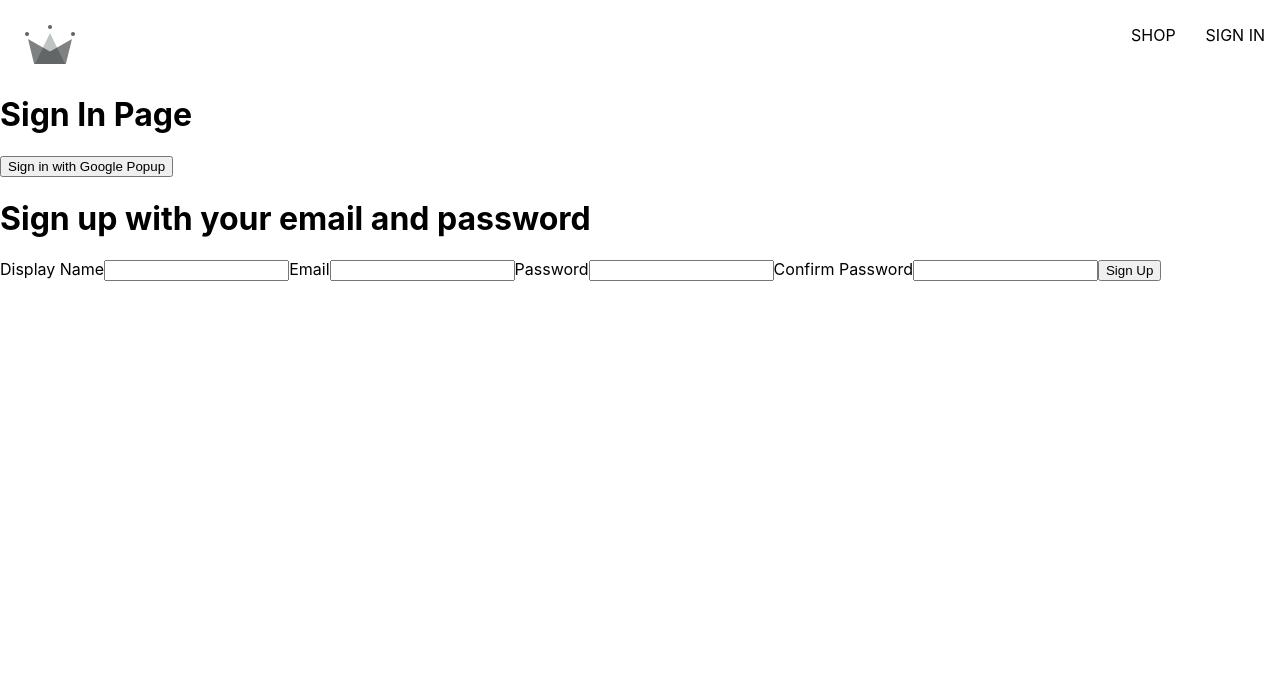
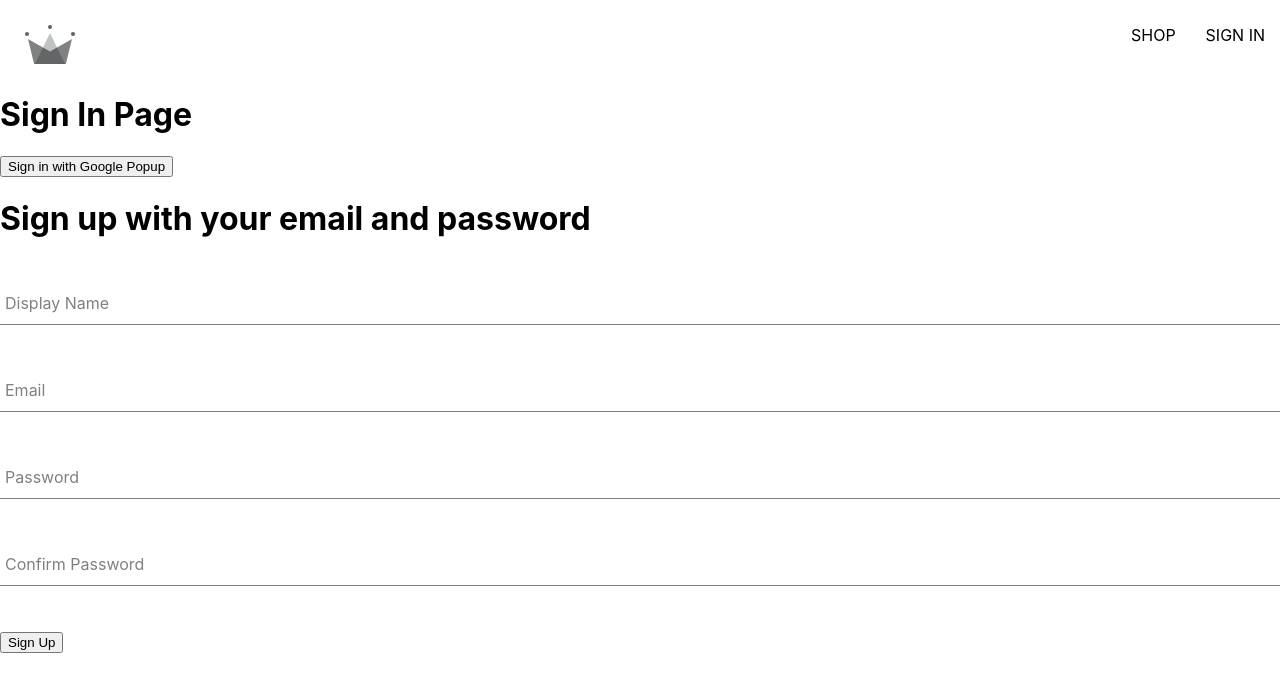
Before and after one commit to shartechs/crwn-clothing-v2, a React (Create React App) app: page /sign-in in a window 1280 px wide. Shown: the top 692 px of the page. Built offline with nearby package versions, Linux system fonts and the light colour scheme; the HTML template or start-up script is replaced by a standard one.

Commit message:
added base FormInput component

```diff
--- /dev/null
+++ b/src/components/FormInput/FormInput.jsx
@@ -0,0 +1,22 @@
+import React from "react";
+import "./FormInput.styles.scss";
+
+function FormInput({ label, ...otherProps }) {
+  return (
+    <div className="group">
+      <input className="form-input" {...otherProps} />
+      {label && (
+        <label
+          className={`${
+            otherProps.value.length ? "shrink" : ""
+          } form-input-label`}
+          htmlFor=""
+        >
+          {label}
+        </label>
+      )}
+    </div>
+  );
+}
+
+export default FormInput;
--- /dev/null
+++ b/src/components/FormInput/FormInput.styles.scss
@@ -0,0 +1,54 @@
+$sub-color: grey;
+$main-color: black;
+
+@mixin shrinkLabel {
+  top: -14px;
+  font-size: 12px;
+  color: $main-color;
+}
+
+.group {
+  position: relative;
+  margin: 45px 0;
+
+  .form-input {
+    background: none;
+    background-color: white;
+    color: $sub-color;
+    font-size: 18px;
+    padding: 10px 10px 10px 5px;
+    display: block;
+    width: 100%;
+    border: none;
+    border-radius: 0;
+    border-bottom: 1px solid $sub-color;
+    margin: 25px 0;
+
+    &:focus {
+      outline: none;
+    }
+
+    &:focus ~ .form-input-label {
+      @include shrinkLabel();
+    }
+  }
+
+  input[type="password"] {
+    letter-spacing: 0.3em;
+  }
+
+  .form-input-label {
+    color: $sub-color;
+    font-size: 16px;
+    font-weight: normal;
+    position: absolute;
+    pointer-events: none;
+    left: 5px;
+    top: 10px;
+    transition: 300ms ease all;
+
+    &.shrink {
+      @include shrinkLabel();
+    }
+  }
+}
--- a/src/components/SignUpForm/SignUpForm.jsx
+++ b/src/components/SignUpForm/SignUpForm.jsx
@@ -3,6 +3,7 @@
   createAuthUserWithEmailAndPassword,
   createUserDocumentFromAuth,
 } from "../../utils/firebase/firebase";
+import FormInput from "../FormInput/FormInput";
 
 const defaultFormFields = {
   displayName: "",
@@ -49,32 +50,35 @@
     <div>
       <h1>Sign up with your email and password</h1>
       <form onSubmit={handleSubmit}>
-        <label htmlFor="">Display Name</label>
-        <input
+        <FormInput
+          label={"Display Name"}
           type="text"
           required
           name="displayName"
           onChange={handleChange}
           value={displayName}
         />
-        <label htmlFor="">Email</label>
-        <input
+
+        <FormInput
+          label={"Email"}
           type="email"
           required
           name="email"
           onChange={handleChange}
           value={email}
         />
-        <label htmlFor="">Password</label>
-        <input
+
+        <FormInput
+          label={"Password"}
           type="password"
           required
           name="password"
           onChange={handleChange}
           value={password}
         />
-        <label htmlFor="">Confirm Password</label>
-        <input
+
+        <FormInput
+          label={"Confirm Password"}
           type="password"
           required
           name="confirmPassword"
```
